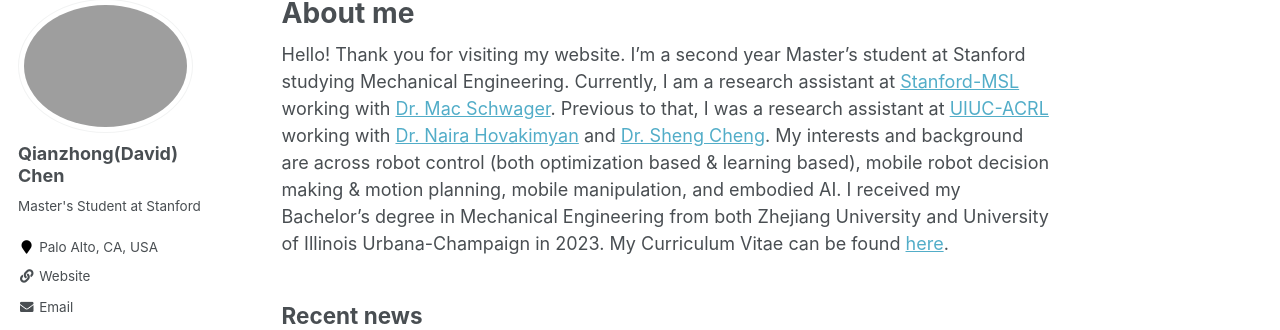
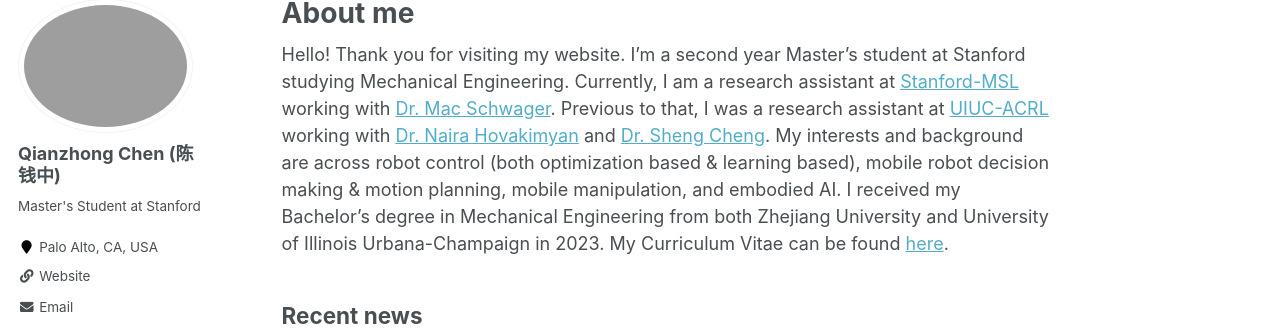
Before and after one commit to Qianzhong-Chen/Qianzhong-Chen.github.io, a Jekyll site: the page built from _pages/about.md, in a window 1280 px wide. Shown: the part 119-449 px from the top of the page. Built offline with Jekyll 4.4.1, drawn with Linux system fonts in a browser that asks for light colours; some web fonts are replaced.

Commit message:
update chinese name and cv

```diff
--- a/_config.yml
+++ b/_config.yml
@@ -80,7 +80,7 @@ analytics:
 
 # Site Author
 author:
-  name             : "Qianzhong(David) Chen"
+  name             : "Qianzhong Chen (陈钱中)"
   avatar           : "bio_cqz.jpg"
   bio              : "Master's Student at Stanford"
   location         : "Palo Alto, CA, USA"
```
Also changed, not shown: 1 other file.
